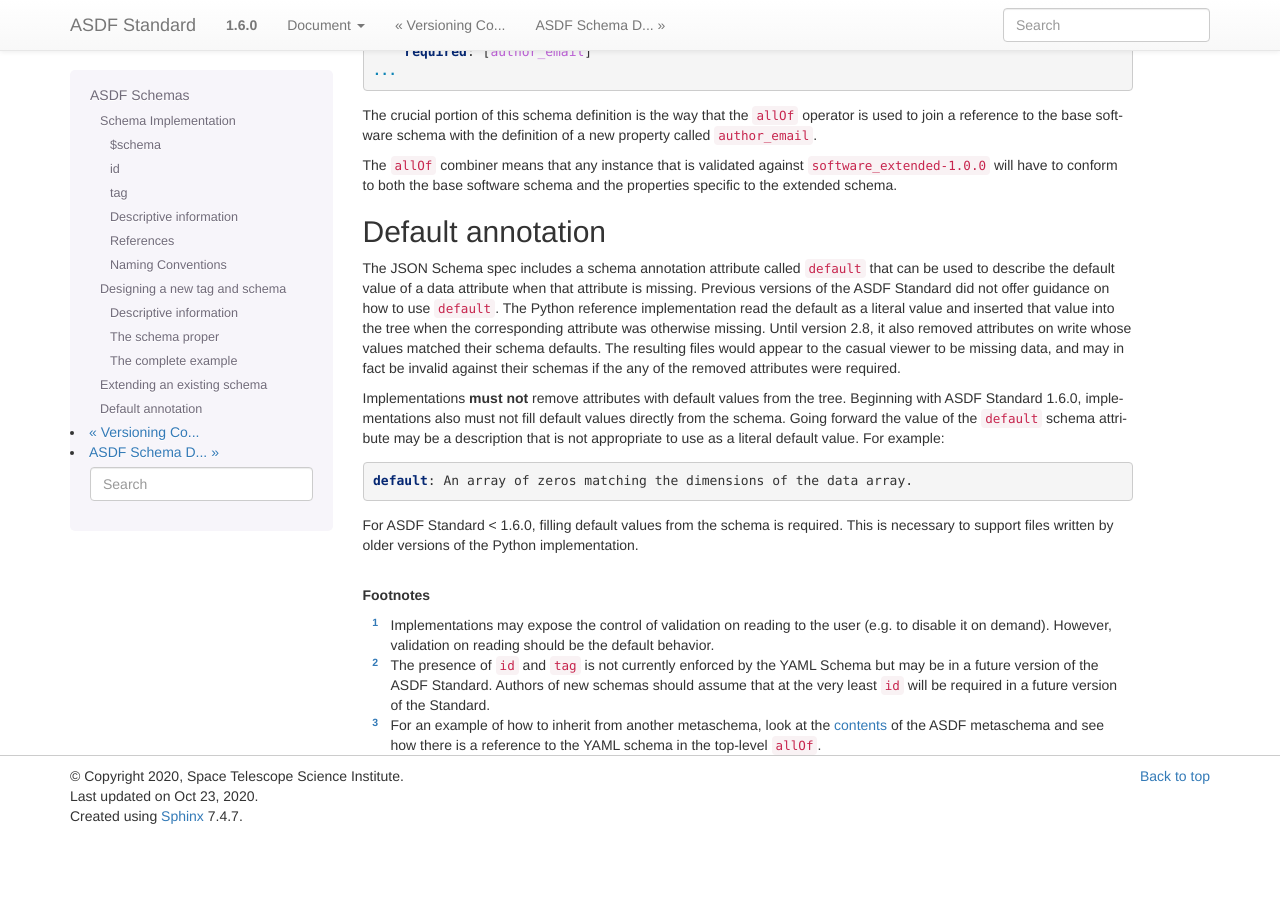
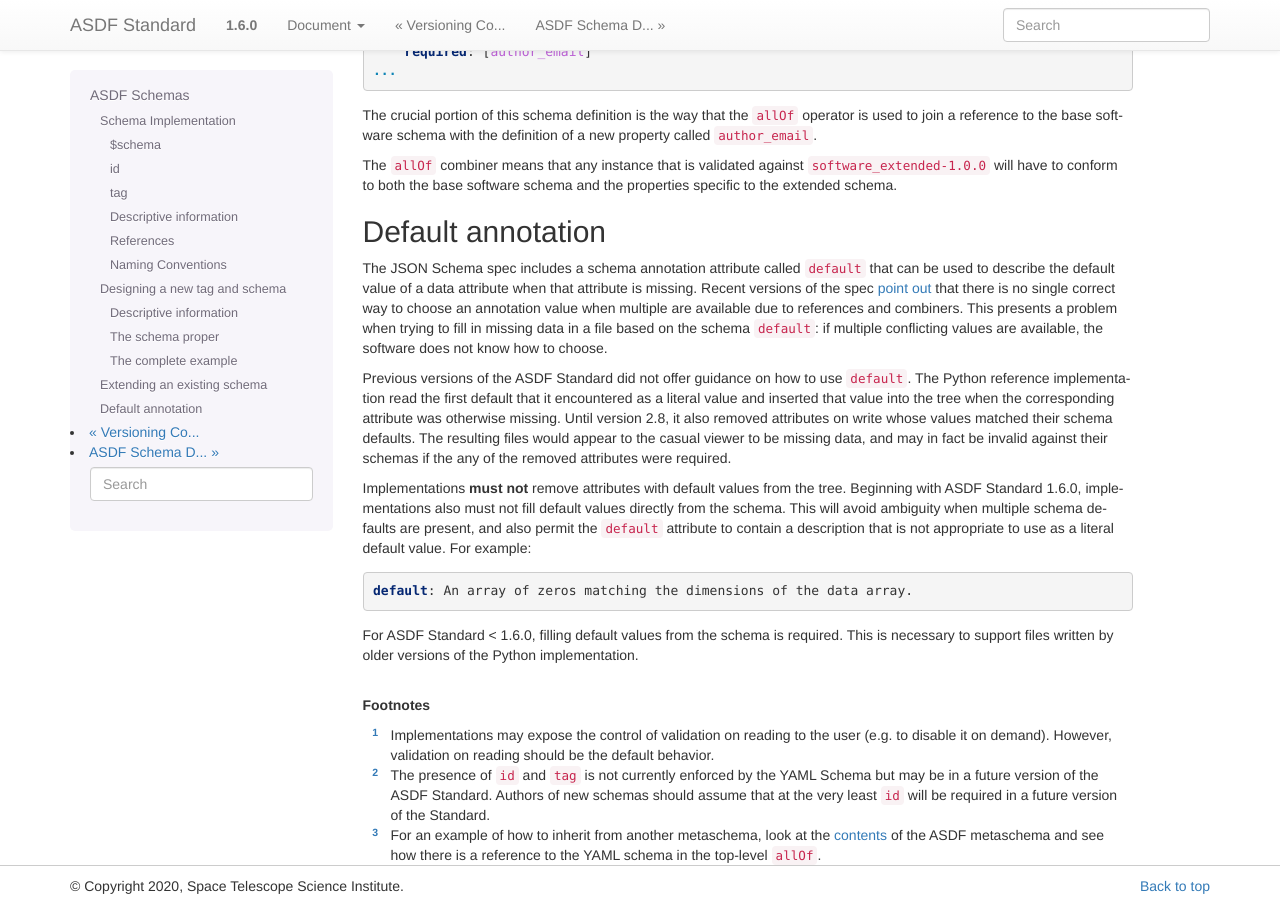
Before and after one commit to asdf-format/asdf-standard, a Sphinx documentation site: the page built from docs/source/schemas.rst, in a window 1280 px wide and 900 px high, scrolled down 7175 px. Built offline with Sphinx 7.4.7, drawn with Linux system fonts in a browser that asks for light colours; before the commit the page ends 8011 px from its top, so only the background shows below that.

Commit message:
Add more commentary on the default schema annotation

```diff
--- a/docs/source/schemas.rst
+++ b/docs/source/schemas.rst
@@ -480,19 +480,25 @@ Default annotation
 
 The JSON Schema spec includes a schema annotation attribute called ``default`` that
 can be used to describe the default value of a data attribute when that attribute
-is missing.  Previous versions of the ASDF Standard did not offer guidance on how
-to use ``default``.  The Python reference implementation read the default as a literal
-value and inserted that value into the tree when the corresponding attribute
-was otherwise missing.  Until version 2.8, it also removed attributes on write whose
-values matched their schema defaults.  The resulting files would appear to the
-casual viewer to be missing data, and may in fact be invalid against their schemas
-if the any of the removed attributes were required.
+is missing.  Recent versions of the spec `point out <http://json-schema.org/draft/2019-09/json-schema-core.html#rfc.section.7.7.1.1>`__
+that there is no single correct way to choose an annotation value when multiple
+are available due to references and combiners.  This presents a problem when
+trying to fill in missing data in a file based on the schema ``default``: if
+multiple conflicting values are available, the software does not know how to choose.
+
+Previous versions of the ASDF Standard did not offer guidance on how
+to use ``default``.  The Python reference implementation read the first default
+that it encountered as a literal value and inserted that value into the tree when
+the corresponding attribute was otherwise missing.  Until version 2.8, it also
+removed attributes on write whose values matched their schema defaults.  The
+resulting files would appear to the casual viewer to be missing data, and may in
+fact be invalid against their schemas if the any of the removed attributes were required.
 
 Implementations **must not** remove attributes with default values from the tree.
 Beginning with ASDF Standard 1.6.0, implementations also must not fill default values
-directly from the schema.  Going forward the value of the ``default`` schema attribute
-may be a description that is not appropriate to use as a literal default value.
-For example::
+directly from the schema.  This will avoid ambiguity when multiple schema defaults
+are present, and also permit the ``default`` attribute to contain a description
+that is not appropriate to use as a literal default value.  For example::
 
     default: An array of zeros matching the dimensions of the data array.
 
```
